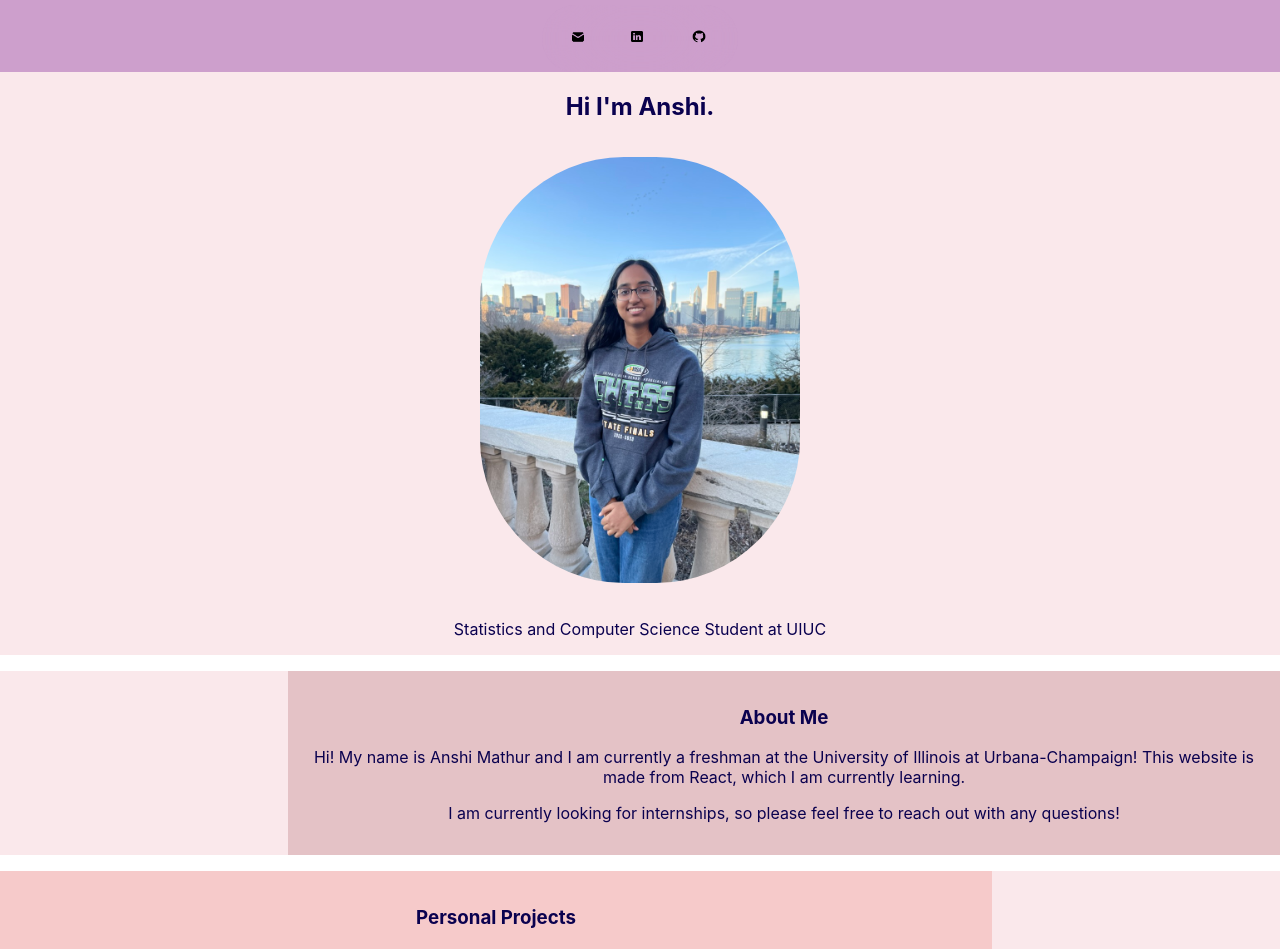
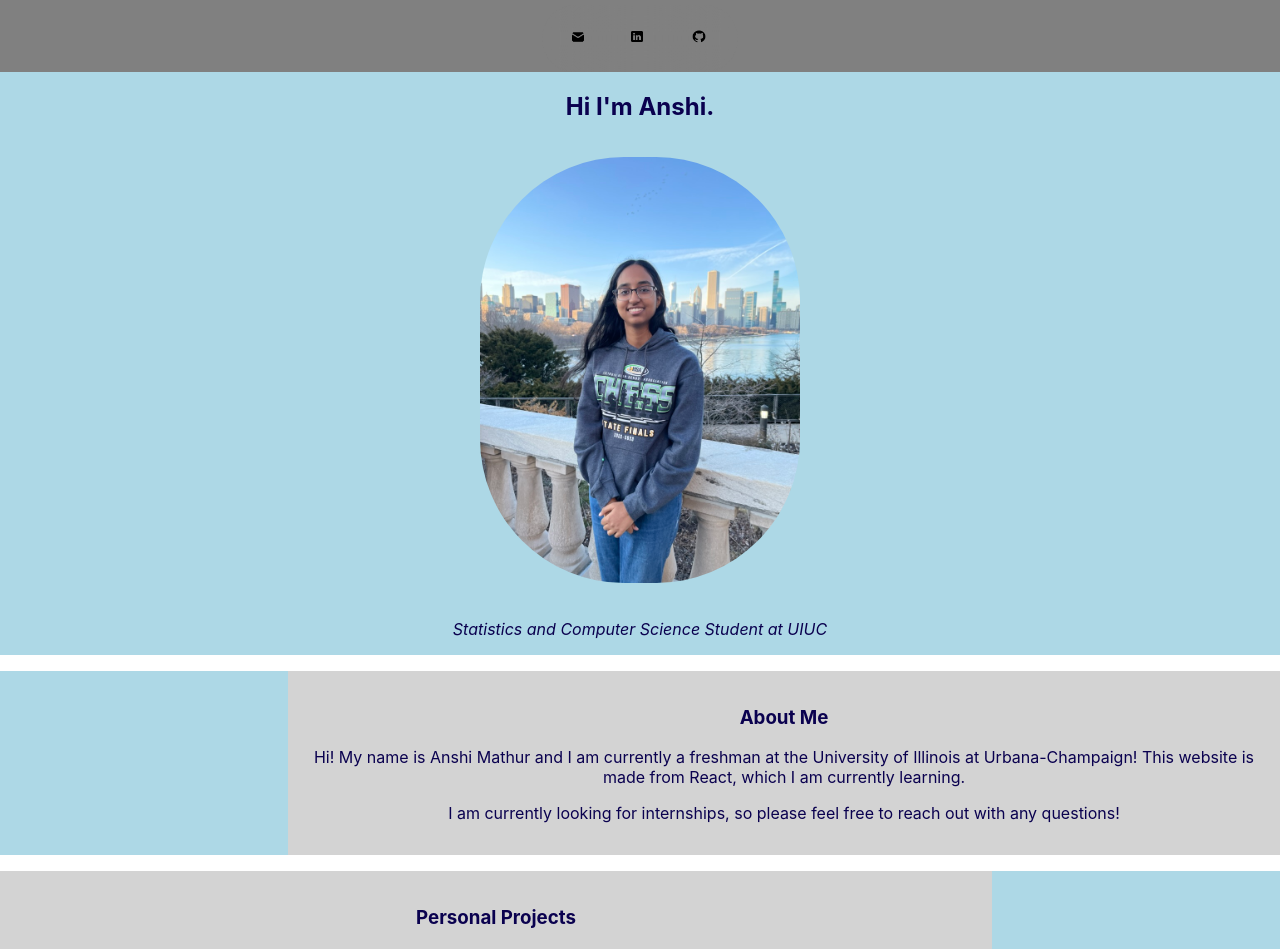
Before and after one commit to anshimathur0325/react-practice, a React (Create React App) app: page / in a window 1280 px wide. Shown: the top 949 px of the page. Built offline with nearby package versions, Linux system fonts and the light colour scheme.

Commit message:
Change Color Scheme

```diff
--- a/src/App.css
+++ b/src/App.css
@@ -3,7 +3,7 @@
 }
 body{
   text-align:center;
-  background-color: #FAE8EB;
+  background-color: lightblue;
   color:#0A014F;
 
 }
@@ -44,26 +44,26 @@ body{
 }
 
 .nav{
-  background-color: #CD9FCC ;
+  background-color: gray ;
   padding: 1.5em;
   height: 1.5em;
 }
 .proj{
-  background-color: #F6CACA;
+  background-color: lightgray;
   color:#0A014F;
   float: left;
   width: 75%;
   padding: 1em;
 }
 .proj2{
-  background-color: #E4C2C6;
+  background-color: lightgray;
   color: #0A014F;
   float: right;
   width: 75%;
   padding:1em;
 }
 .proj4{
-  background-color: #E4C2C6;
+  background-color: lightgray;
   color: #0A014F;
   float: right;
   width: 75%;
@@ -98,21 +98,21 @@ nav{
   flex-direction:row;
   justify-content:center;
   align-items:center;
-  background-color: #cd9fcc3d;
+  background-color: rgba(128, 128, 128, 0.309);
   border-radius:3em;
   backdrop-filter:blur(50px);
   top: 0.3rem;
 }
 nav a {
   align-items: center;
-  color: #CD9FCC;
+  color: gray;
   text-decoration: none;
   transition: 0.5s;
   border-radius: 3em;
 
 }
 nav a:hover {
-  background:#CD9FCC;
+  background:gray;
 }
 li{
   list-style-type: none;
@@ -140,7 +140,7 @@ li{
 }
 
 .experience__container > div:hover {
-  background-color: #E4C2C6;
+  background-color: #f6e5e73e;
   border-color: var(--color-primary-variant);
   cursor: default;
 }
--- a/src/App.js
+++ b/src/App.js
@@ -5,7 +5,7 @@ import About from "./components/About"
 import Contact from "./components/Contact"
 import Navbar from "./components/Navbar"
 import Projects from "./components/Projects"
-import Skills from "./components/Skills"
+import Footer from "./components/Footer"
 import Testimonials from "./components/Testimonials"
 import MoreAbout from './components/MoreAbout';
 import Experience from './components/About copy';
--- a/src/components/About.js
+++ b/src/components/About.js
@@ -9,7 +9,7 @@ export default function About(){
                 </h1>
                 <img src={require("./images/ans.jpeg")}/>
 
-                <p>Statistics and Computer Science Student at UIUC</p>
+                <p><i>Statistics and Computer Science Student at UIUC</i></p>
             </body>
 
         </section>
--- /dev/null
+++ b/src/components/Footer.js
@@ -0,0 +1,11 @@
+
+import React from "react"
+export default function Footer(){
+    return(
+        <section id="projects">
+            <body>
+
+            </body>
+        </section>
+    )
+}
--- a/src/components/Skills.js
+++ /dev/null
@@ -1,14 +0,0 @@
-
-
-export default function Skills(){
-    return(
-        <section id="projects">
-            <body class='proj2'>
-                <h3>Skills</h3>
-                <ul>
-                    <li>Java, Python, HTML/CSS/JS, React.js, SQL</li>
-                </ul>
-            </body>
-        </section>
-    )
-}
```
